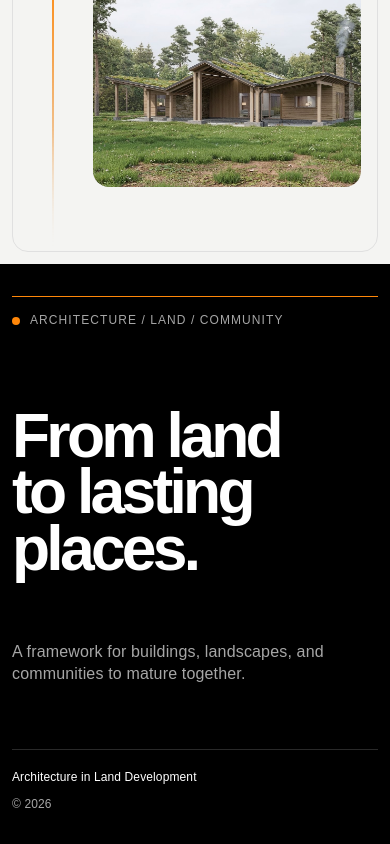
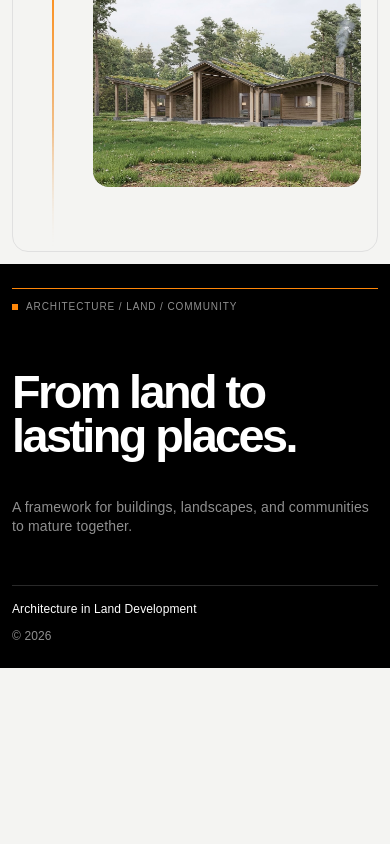
Before and after one commit to PafkoRoki/ARCHITECTURE-in-LAND-DEVELOPMENT, a React (Vite) app in the folder frontend/: page / in a window 390 px wide. Shown: the part 7631-8475 px from the top of the page. After the commit the page ends 8299 px from the top, so only its background shows below. Built offline with nearby package versions, Linux system fonts and the light colour scheme; a web font is replaced by a local one.

Commit message:
style: simplify dark studio footer

```diff
--- a/frontend/src/components/Footer.css
+++ b/frontend/src/components/Footer.css
@@ -7,7 +7,6 @@
 
 .site-footer {
   width: 100%;
-  min-height: 78svh;
   overflow: hidden;
   color: #ffffff;
   background-color: #000000;
@@ -16,60 +15,57 @@
 .site-footer__inner {
   display: grid;
   grid-template-columns: repeat(12, minmax(0, 1fr));
-  grid-template-rows: auto 1fr auto auto;
   column-gap: var(--card-spacing);
   width: 100%;
   max-width: 120rem;
-  min-height: inherit;
   margin: 0 auto;
-  padding: clamp(2rem, 4vw, 4rem) clamp(1.5rem, 5vw, 5rem)
-    calc(clamp(2rem, 4vw, 4rem) + env(safe-area-inset-bottom));
+  padding: clamp(1.5rem, 2.5vw, 2.5rem) clamp(1.5rem, 4vw, 4rem)
+    calc(clamp(1.5rem, 2.5vw, 2.5rem) + env(safe-area-inset-bottom));
 }
 
 .site-footer__eyebrow-row {
   grid-column: 1 / -1;
   display: flex;
   align-items: center;
-  gap: 0.875rem;
-  padding-top: 1rem;
+  gap: 0.625rem;
+  padding-top: 0.75rem;
   border-top: 1px solid #ff8709;
 }
 
 .site-footer__marker {
   flex: none;
-  width: 0.625rem;
-  height: 0.625rem;
+  width: 0.375rem;
+  height: 0.375rem;
   background-color: #ff8709;
-  border-radius: 50%;
 }
 
 .site-footer__eyebrow {
   margin: 0;
-  color: #a6a6a6;
-  font-size: var(--type-label-size);
+  color: #8f8f8f;
+  font-size: clamp(0.625rem, 0.8vw, 0.75rem);
   line-height: var(--type-label-leading);
-  letter-spacing: 0.12em;
+  letter-spacing: 0.14em;
 }
 
 .site-footer__heading {
-  grid-column: 1 / span 11;
-  align-self: center;
-  max-width: 10ch;
-  margin: clamp(4rem, 9vh, 8rem) 0;
+  grid-column: 1 / span 7;
+  max-width: 11ch;
+  margin: clamp(3.5rem, 6vw, 6rem) 0 clamp(3rem, 5vw, 5rem);
   color: #ffffff;
-  font-size: clamp(4rem, 9.5vw, 10rem);
+  font-size: clamp(2.75rem, 5.2vw, 5.75rem);
   font-weight: 600;
-  line-height: 0.9;
-  letter-spacing: -0.06em;
+  line-height: 0.94;
+  letter-spacing: -0.055em;
   text-wrap: balance;
 }
 
 .site-footer__supporting-text {
-  grid-column: 8 / -1;
-  max-width: 30rem;
-  margin: 0 0 clamp(3rem, 7vh, 6rem);
-  color: #a6a6a6;
-  font-size: clamp(1rem, 1.35vw, 1.375rem);
+  grid-column: 9 / -1;
+  align-self: end;
+  max-width: 24rem;
+  margin: 0 0 clamp(3rem, 5vw, 5rem);
+  color: #8f8f8f;
+  font-size: var(--type-body-size);
   line-height: 1.4;
   letter-spacing: var(--type-body-tracking);
 }
@@ -80,7 +76,7 @@
   align-items: flex-end;
   justify-content: space-between;
   gap: 2rem;
-  padding-top: 1.25rem;
+  padding-top: 1rem;
   border-top: 1px solid #292929;
 }
 
@@ -96,28 +92,24 @@
 }
 
 .site-footer__copyright {
-  color: #a6a6a6;
+  color: #8f8f8f;
   text-align: right;
 }
 
 @media (max-width: 767px) {
-  .site-footer {
-    min-height: auto;
-  }
-
   .site-footer__inner {
     display: block;
   }
 
   .site-footer__heading {
-    max-width: 9ch;
-    margin: clamp(5rem, 18vw, 8rem) 0 clamp(4rem, 14vw, 6rem);
-    font-size: clamp(3.5rem, 15vw, 7rem);
+    max-width: 11ch;
+    margin: clamp(3.5rem, 12vw, 5rem) 0 clamp(2.5rem, 9vw, 4rem);
+    font-size: clamp(2.75rem, 10vw, 4.5rem);
   }
 
   .site-footer__supporting-text {
-    max-width: 27rem;
-    margin: 0 0 clamp(4rem, 16vw, 7rem);
+    max-width: 24rem;
+    margin: 0 0 clamp(3rem, 10vw, 4.5rem);
   }
 }
 
@@ -128,12 +120,7 @@
   }
 
   .site-footer__eyebrow-row {
-    gap: 0.625rem;
-  }
-
-  .site-footer__marker {
-    width: 0.5rem;
-    height: 0.5rem;
+    gap: 0.5rem;
   }
 
   .site-footer__eyebrow {
@@ -141,8 +128,7 @@
   }
 
   .site-footer__heading {
-    max-width: 10ch;
-    font-size: clamp(3rem, 16vw, 5rem);
+    font-size: clamp(2.5rem, 12vw, 3.75rem);
   }
 
   .site-footer__identity-row {
```
